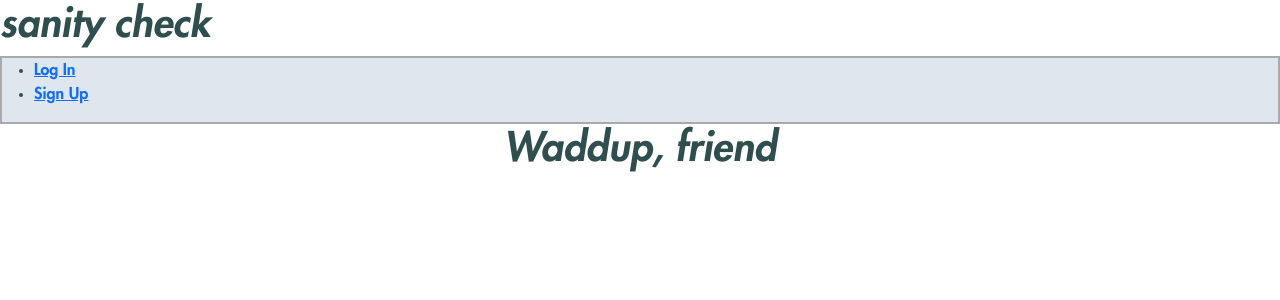
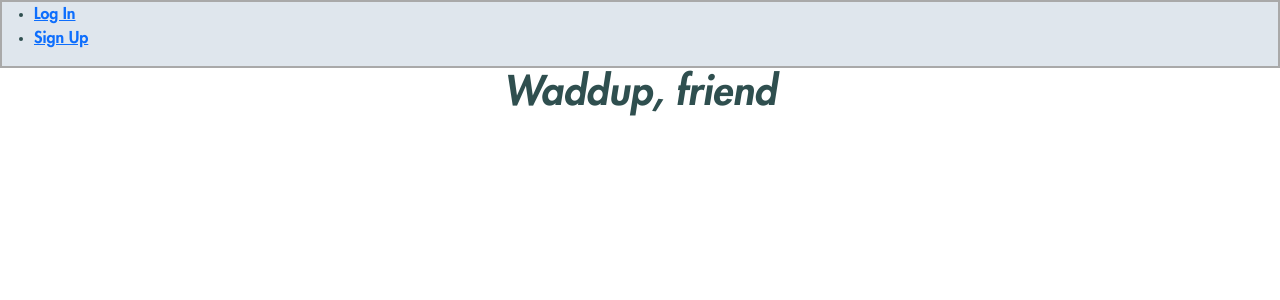
Before and after one commit to dcollis92/vinyls-front-end, a React (Create React App) app: page / in a window 1280 px wide. Shown: the top 300 px of the page. Built offline with nearby package versions, Linux system fonts and the light colour scheme; no server answers.

Commit message:
remove sanity check

```diff
--- a/src/App.jsx
+++ b/src/App.jsx
@@ -27,7 +27,6 @@ const App = () => {
 
   return (
     <>
-      <h1>sanity check</h1>
       <NavBar user={user} handleLogout={handleLogout} />
       <Routes>
         <Route path="/" element={<Landing user={user} />} />
```
